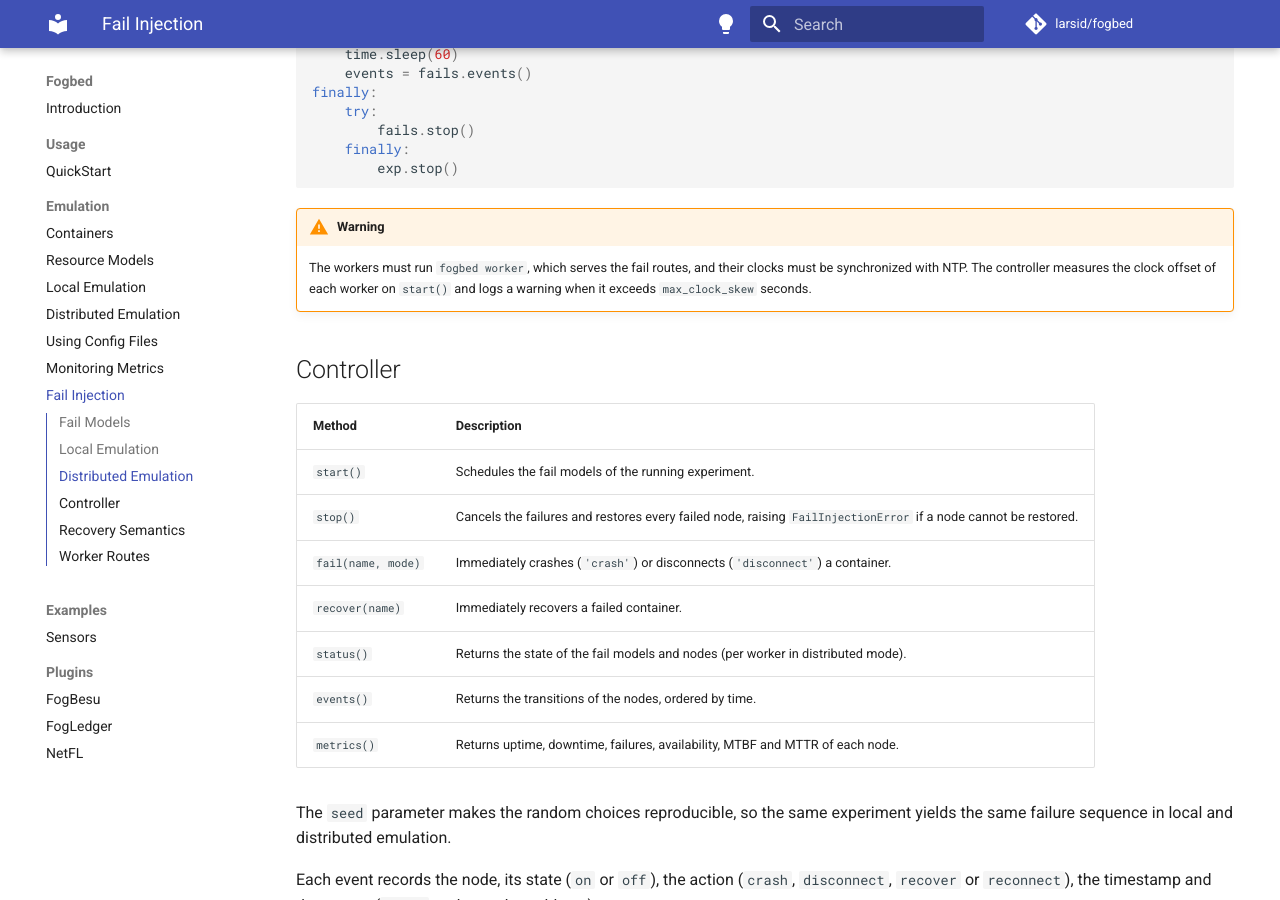
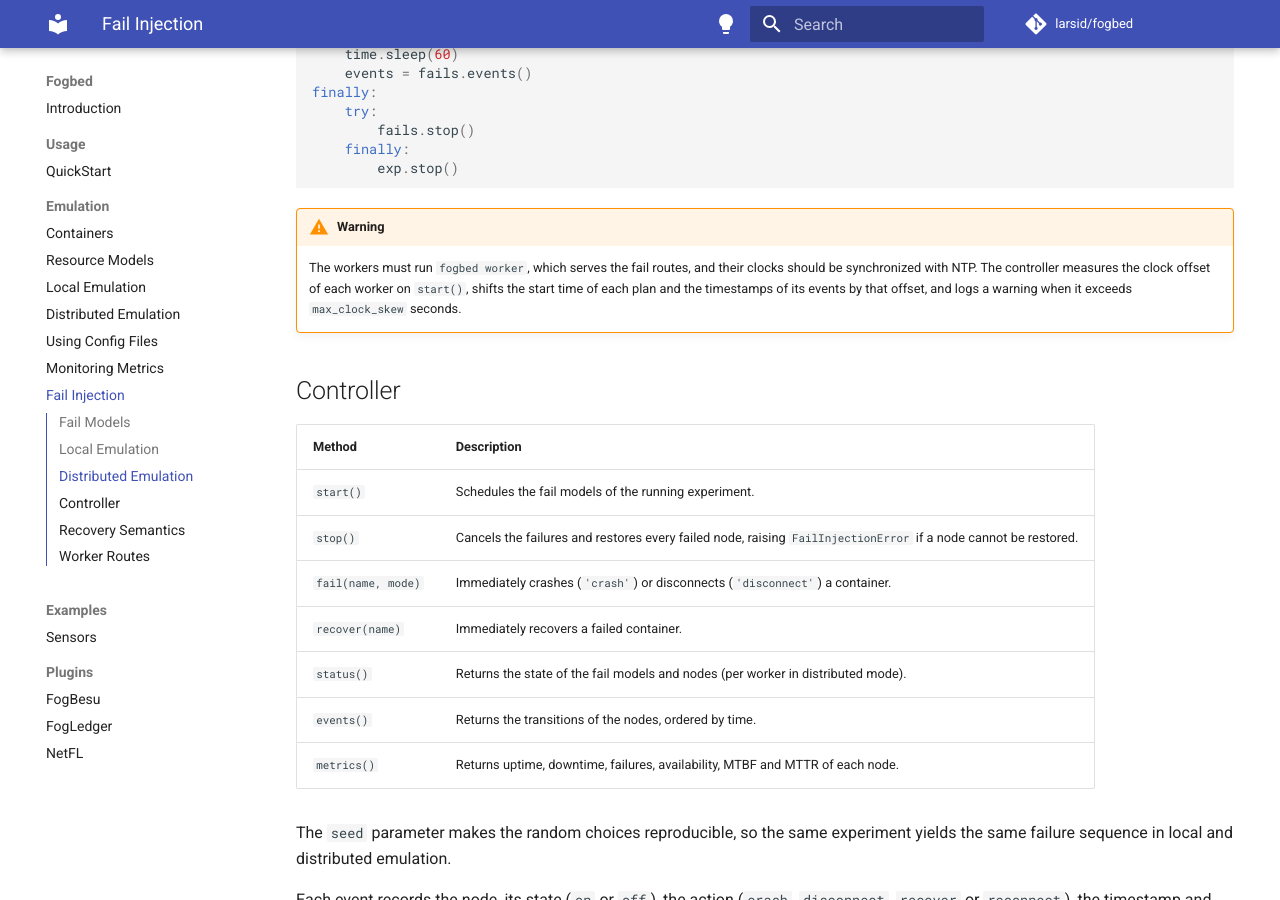
Before and after one commit to larsid/fogbed, an MkDocs documentation site: the page built from docs/fail_injection.md, in a window 1280 px wide and 900 px high, scrolled down 2279 px. Built offline with MkDocs 1.6.1 and Material for MkDocs 9.7.7, drawn with Linux system fonts in a browser that asks for light colours; comment, search, counter and statistics services are not loaded.

Commit message:
fix: compensate worker clock offsets in remote fails

```diff
--- a/docs/fail_injection.md
+++ b/docs/fail_injection.md
@@ -96,9 +96,10 @@ finally:
 
 !!! warning
     The workers must run `fogbed worker`, which serves the fail routes, and
-    their clocks must be synchronized with NTP. The controller measures the
-    clock offset of each worker on `start()` and logs a warning when it exceeds
-    `max_clock_skew` seconds.
+    their clocks should be synchronized with NTP. The controller measures the
+    clock offset of each worker on `start()`, shifts the start time of each
+    plan and the timestamps of its events by that offset, and logs a warning
+    when it exceeds `max_clock_skew` seconds.
 
 ## Controller
 | Method | Description |
```
Also changed, not shown: 2 other files.
